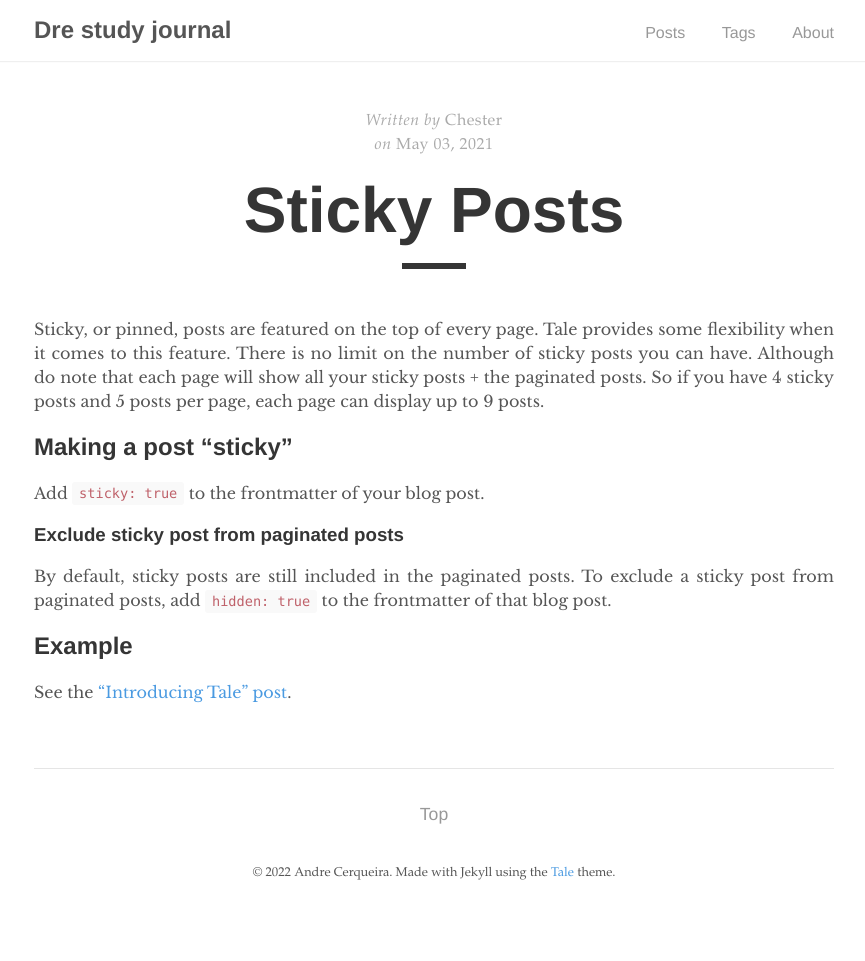
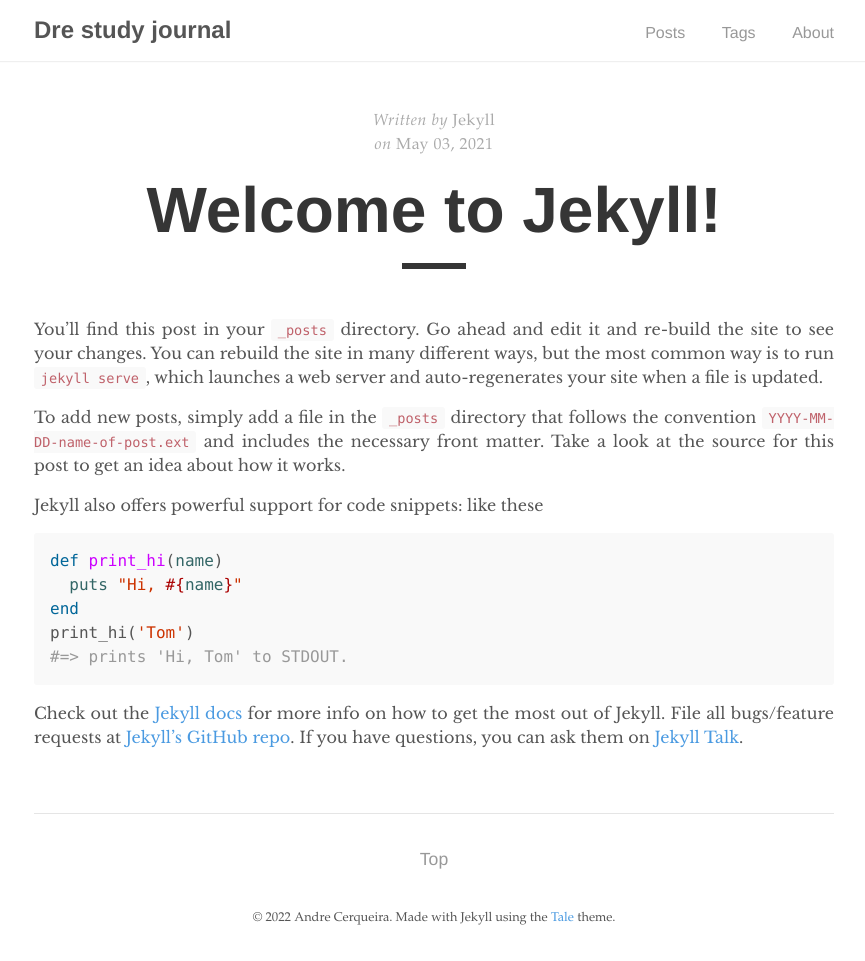
Before and after one commit to doutordre/doutordre.github.io, a Jekyll site: the page built from _posts/2021-05-03-sticky-posts.md, in a window 1280 px wide. Shown: the whole page, without its empty margins (206-1071 px from the left). Built offline with Jekyll 4.4.1, drawn with Linux system fonts in a browser that asks for light colours; before the commit the page ends 916 px from its top, so only the background shows below that.

Commit message:
Testing the publish function

```diff
--- a/_posts/2021-05-03-sticky-posts.md
+++ b/_posts/2021-05-03-sticky-posts.md
@@ -1,21 +1,26 @@
 ---
 layout: post
-title: "Sticky Posts"
-author: "Chester"
-tags: Tutorial
-excerpt_separator: <!--more-->
+title:  "Welcome to Jekyll!"
+author: "Jekyll"
+tags: Jekyll
 ---
 
-Sticky, or pinned, posts are featured on the top of every page. Tale provides some flexibility when it comes to this feature.<!--more--> There is no limit on the number of sticky posts you can have. Although do note that each page will show all your sticky posts + the paginated posts. So if you have 4 sticky posts and 5 posts per page, each page can display up to 9 posts.
+You’ll find this post in your `_posts` directory. Go ahead and edit it and re-build the site to see your changes. You can rebuild the site in many different ways, but the most common way is to run `jekyll serve`, which launches a web server and auto-regenerates your site when a file is updated.
 
-## Making a post "sticky"
+To add new posts, simply add a file in the `_posts` directory that follows the convention `YYYY-MM-DD-name-of-post.ext` and includes the necessary front matter. Take a look at the source for this post to get an idea about how it works.
 
-Add `sticky: true` to the frontmatter of your blog post.
+Jekyll also offers powerful support for code snippets: like these
 
-### Exclude sticky post from paginated posts
+{% highlight ruby %}
+def print_hi(name)
+  puts "Hi, #{name}"
+end
+print_hi('Tom')
+#=> prints 'Hi, Tom' to STDOUT.
+{% endhighlight %}
 
-By default, sticky posts are still included in the paginated posts. To exclude a sticky post from paginated posts, add `hidden: true` to the frontmatter of that blog post.
+Check out the [Jekyll docs][jekyll-docs] for more info on how to get the most out of Jekyll. File all bugs/feature requests at [Jekyll’s GitHub repo][jekyll-gh]. If you have questions, you can ask them on [Jekyll Talk][jekyll-talk].
 
-## Example
-
-See the ["Introducing Tale" post](https://github.com/chesterhow/tale/blob/master/_posts/2017-03-29-introducing-tale.md).
+[jekyll-docs]: https://jekyllrb.com/docs/home
+[jekyll-gh]:   https://github.com/jekyll/jekyll
+[jekyll-talk]: https://talk.jekyllrb.com/
```
